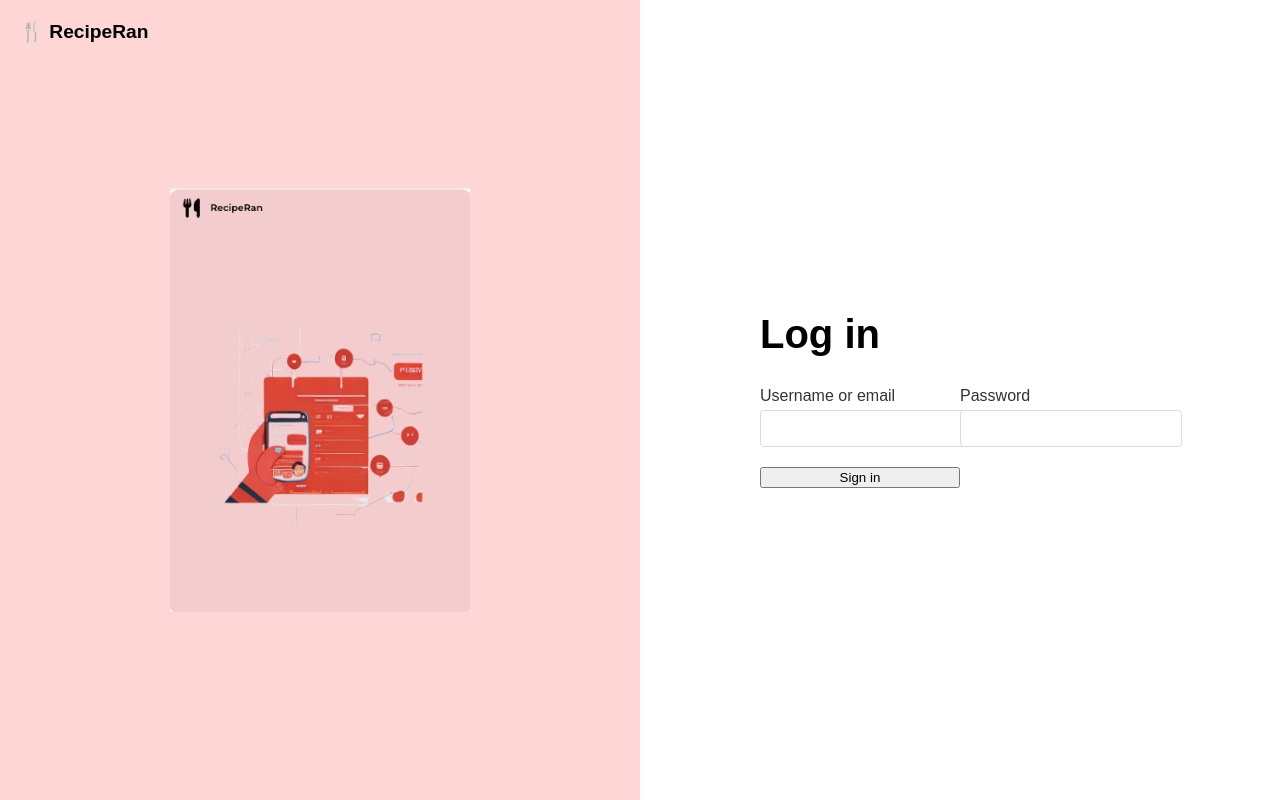
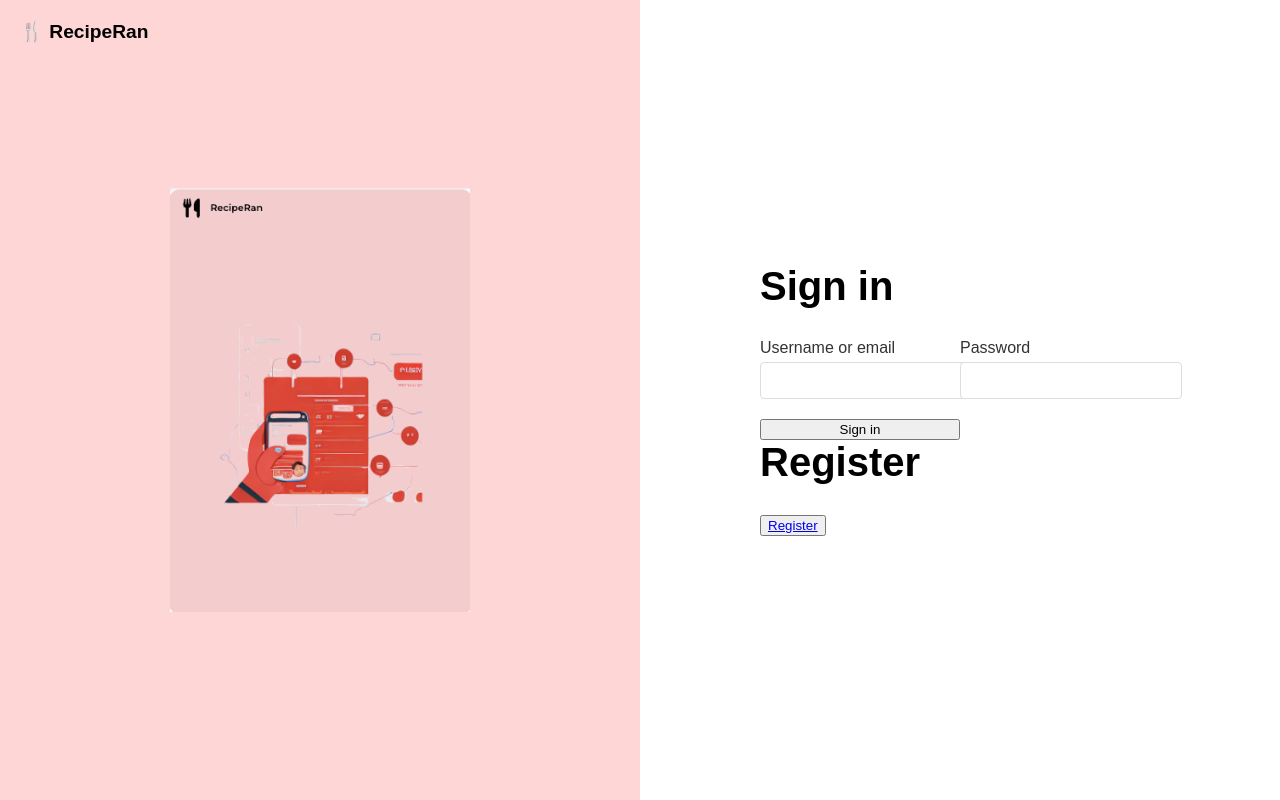
Before and after one commit to chimwec/DjangoDelights, a Django app: page /accounts/login/ in a window 1280 px wide. Run offline with Django 4.2, Linux system fonts and the light colour scheme.

Commit message:
fixed the login page with the register

```diff
--- a/inventory/templates/inventory/log_in.html
+++ b/inventory/templates/inventory/log_in.html
@@ -18,7 +18,7 @@
 
         <div class="right-panel">
             <div class="login-form">
-                <h1>Log in</h1>
+                <h1>Sign in</h1>
                 <form method="post">
                     {% csrf_token %}
                     <div class="form-group">
@@ -31,6 +31,10 @@
                     </div>
                     <button type="submit">Sign in</button>
                 </form>
+
+                <h1>Register</h1>
+
+                <button class="register-btn"><a href="{% url 'register' %}">Register</a></button>
             </div>
         </div>
     </div>
```
Also changed, not shown: db.sqlite3, 3 other files.
